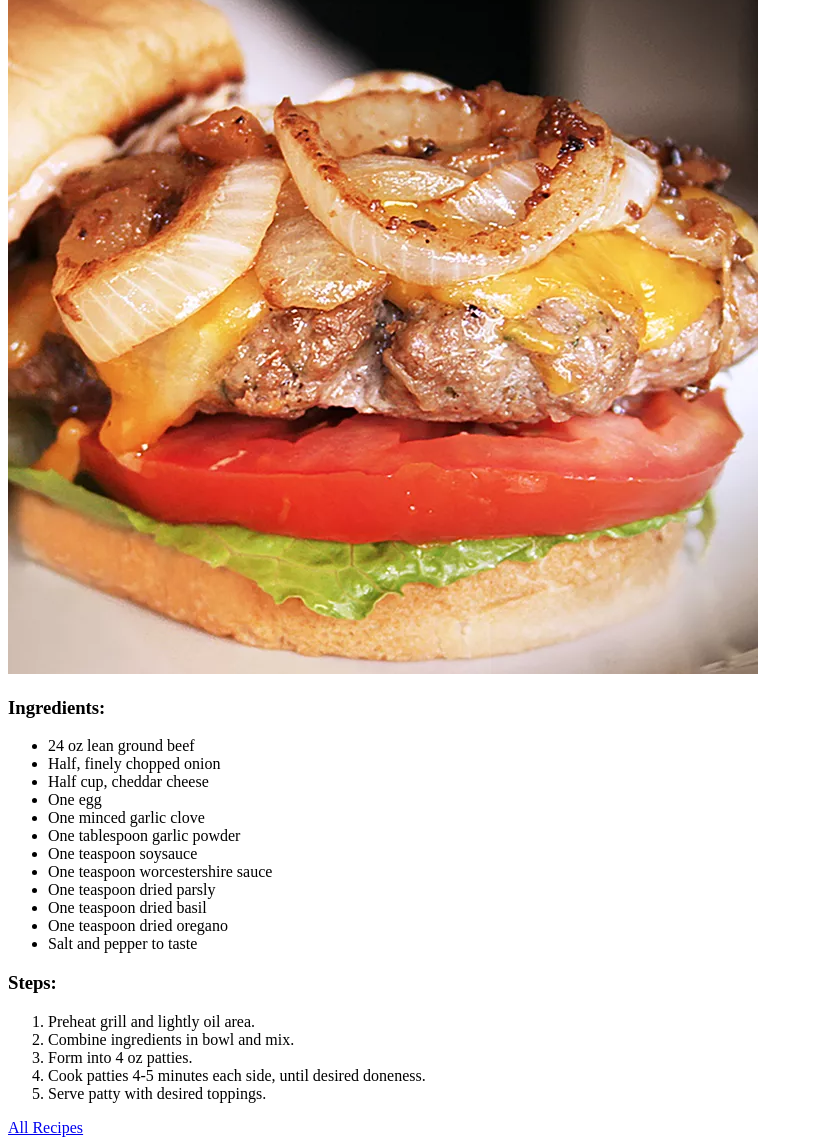
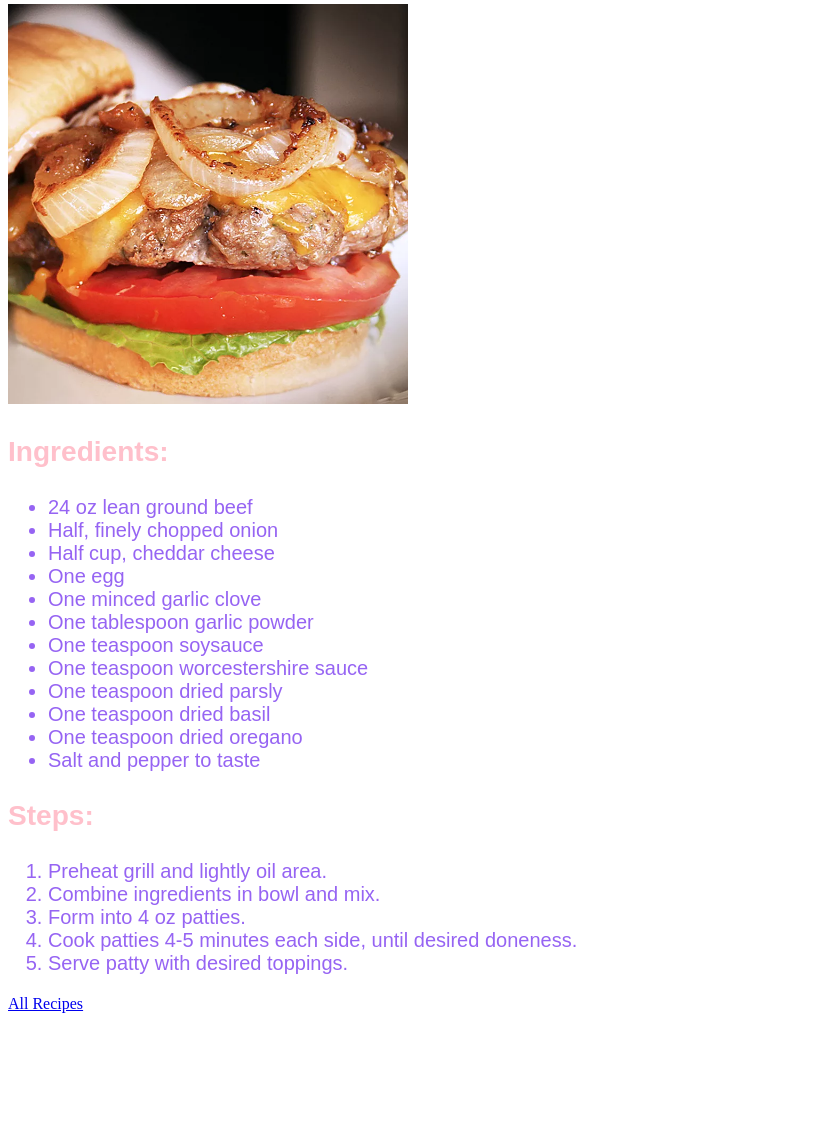
Before and after one commit to IsaacR987/odin-recipes, a plain HTML site: page recipes/burger.html in a window 1280 px wide. Shown: the part 156-1301 px from the top of the page, without its empty margins (0-813 px from the left). After the commit the page ends 1177 px from the top, so only its background shows below. Drawn offline with Linux system fonts and the light colour scheme.

Commit message:
implement css styles to pages

```diff
--- a/recipes/burger.html
+++ b/recipes/burger.html
@@ -3,14 +3,16 @@
     <head>
         <meta charset="UTF-8">
         <title>Best Burger</title>
+        <link rel="stylesheet" href="../styles.css">
     </head>
 
     <body>
-        <h1>Best Burger</h1>
-        <img src="../img/burger.jpg"
+        <div class="header"><h1>Best Burger</h1></div>
+        <img class="pic burger" src="../img/burger.jpg"
         alt="Best burger in the world.">
 
-        <h3>Ingredients:</h3>
+        <div class="list">
+            <div class="small header"><h3>Ingredients:</h3></div>
             <ul>
                 <li>24 oz lean ground beef</li>
                 <li>Half, finely chopped onion</li>
@@ -26,7 +28,7 @@
                 <li>Salt and pepper to taste</li>
             </ul>
 
-        <h3>Steps:</h3>
+            <div class="small header"><h3>Steps:</h3></div>
             <ol>
                 <li>Preheat grill and lightly oil area.</li>
                 <li>Combine ingredients in bowl and mix.</li>
@@ -34,7 +36,7 @@
                 <li>Cook patties 4-5 minutes each side, until desired doneness.</li>
                 <li>Serve patty with desired toppings.</li>
             </ol>
-
+        </div>
         <a href="../index.html">All Recipes</a>
     </body>
 </html>
--- /dev/null
+++ b/styles.css
@@ -0,0 +1,26 @@
+.header {
+    color: pink;
+    font-weight: bold;
+    font-size: 32px;
+    text-align: left;
+}
+
+.list {
+    color: rgb(150, 100, 243);
+    font-size: 20px;
+    font-family:Arial, Helvetica, sans-serif;
+}
+
+.small {
+    font-size: 24px;
+}
+
+.pic {
+    width: 500px;
+    height: auto;
+}
+
+.pic.burger {
+    width: 400px;
+    height: auto;
+}
```
Also changed, not shown: index.html (+4 -2 lines), recipes/lasagna.html (+12 -9 lines), recipes/taco.html (+17 -8 lines). Lines whose indentation alone changed are shown as unchanged.
